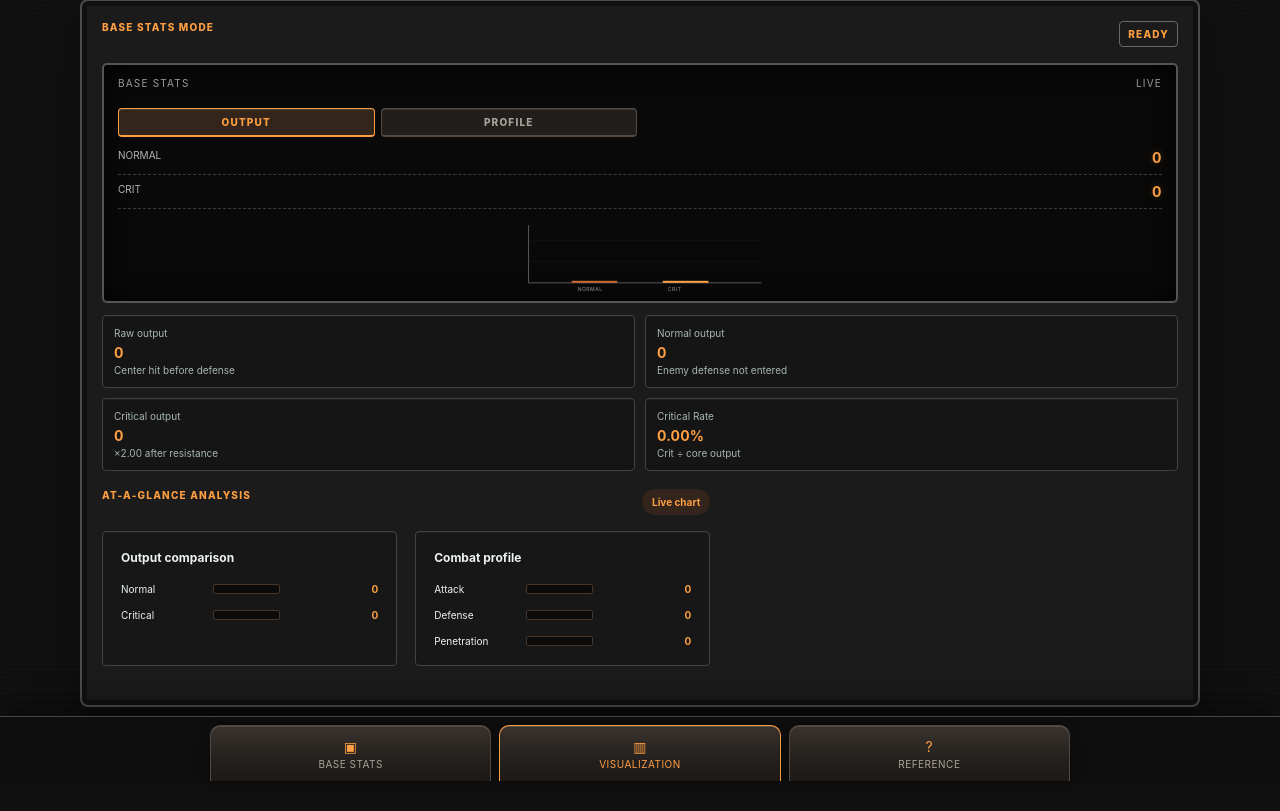
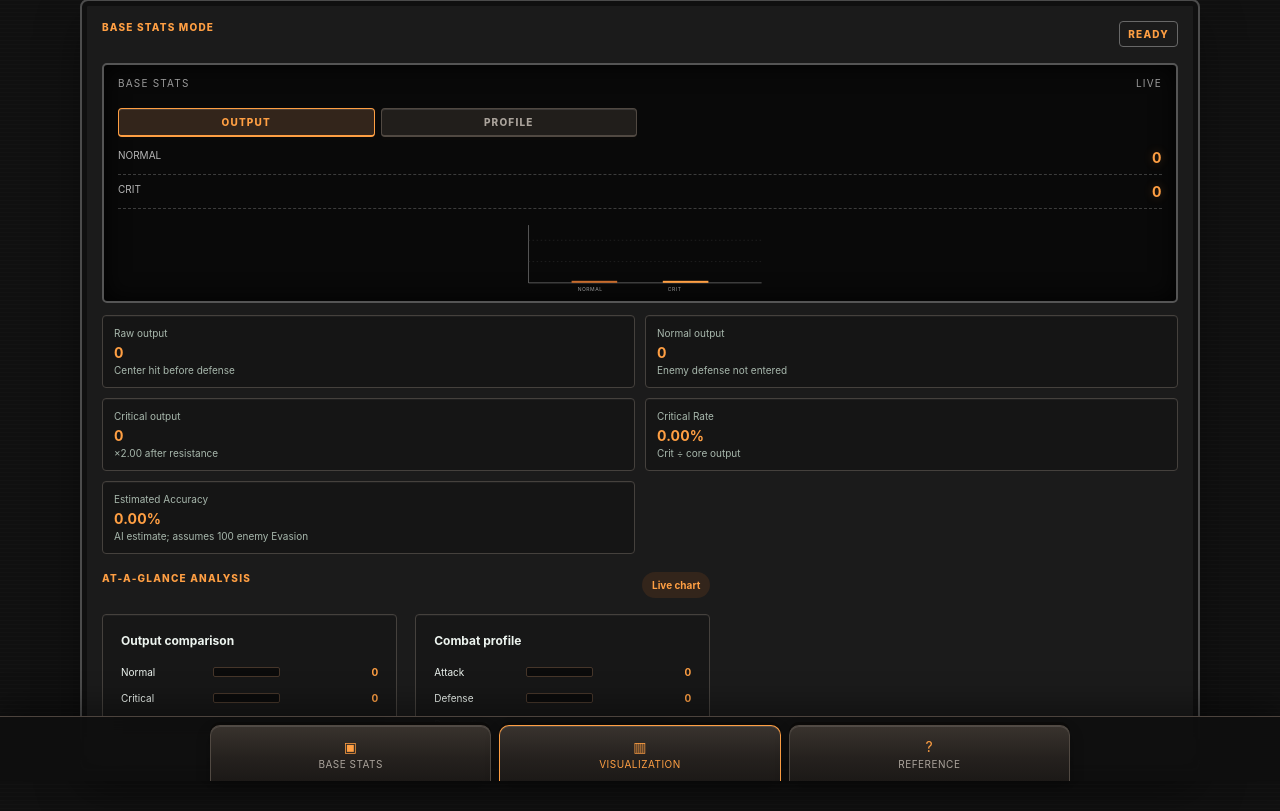
Before and after one commit to Jo11yPirate/WHOA_Adventure_Calculator, a Flask app: page / in a window 1280 px wide, after a click that opens the changed part. Shown: the part 19-830 px from the top of the page. Before the commit the page ends 800 px from the top, so only its background shows below. Run offline with Flask 3, Linux system fonts and the light colour scheme.

Commit message:
Add estimated accuracy metric
Co-authored-by: Copilot <223556219+Copilot@users.noreply.github.com>

```diff
--- a/app.py
+++ b/app.py
@@ -76,6 +76,7 @@ FORMULA_GUIDANCE = {
     "Healing output": "ATK + Penetration + Hit",
     "Critical damage/healing": "Normal Center Hit × 2.00",
     "Damage bonus": "1 + Damage Bonus %",
+    "Estimated accuracy (AI-generated approximation)": "min(100, Hit Rating ÷ assumed enemy Evasion × 100), assuming 100 Evasion",
     "Floating output": "Observed in-game; exact range pending",
     "Tank damage received": "Incoming Boss Damage × (1 − min(DMG Red %, 90%)) / [1 + (Defense Score × Defense Bonus %)]",
 }
@@ -212,6 +213,7 @@ def calculate_ascendancy(values):
     normal_center_hit = core_output * damage_bonus_multiplier
     critical_center_hit = normal_center_hit * 2
     critical_rate = (crit / core_output * 100) if core_output else 0
+    estimated_accuracy = min(100, hit)
     result = {
         **values,
         "is_healing": is_healing,
@@ -222,6 +224,7 @@ def calculate_ascendancy(values):
         "normal_center_hit": normal_center_hit,
         "critical_center_hit": critical_center_hit,
         "critical_rate": critical_rate,
+        "estimated_accuracy": estimated_accuracy,
         "raw_output": normal_center_hit,
         "mitigated_output": normal_center_hit,
         "critical_output": critical_center_hit,
--- a/static/dashboard.js
+++ b/static/dashboard.js
@@ -181,6 +181,7 @@ function runRecalculationPipeline() {
     const mitigation = 1;
     const criticalMultiplier = 2;
     const criticalRate = coreOutput ? (critRating / coreOutput) * 100 : 0;
+    const estimatedAccuracy = Math.min(100, hitRating);
     const damageReceived = (incomingDamage * (1 - damageReduction)) /
       (1 + defenseScore * defenseBonus);
     const critEvaluation = effectiveStat("Critical_Rate_Percentage", critRating);
@@ -189,6 +190,7 @@ function runRecalculationPipeline() {
     document.getElementById("res-normal").textContent = format(rawOutput * mitigation);
     document.getElementById("res-crit").textContent = format(rawOutput * mitigation * criticalMultiplier);
     document.getElementById("res-critical-rate").textContent = `${criticalRate.toFixed(2)}%`;
+    document.getElementById("res-estimated-accuracy").textContent = `${estimatedAccuracy.toFixed(2)}%`;
     const tankResult = document.getElementById("res-tank");
     if (tankResult) tankResult.textContent = format(damageReceived);
     document.getElementById("log-mitigation").textContent = `×${mitigation.toFixed(3)}`;
--- a/templates/index.html
+++ b/templates/index.html
@@ -141,6 +141,7 @@
               <article class="metric"><span>Normal output</span><strong id="res-normal">{{ "{:,.0f}".format(stats.mitigated_output) }}</strong><small id="log-mitigation">Enemy defense not entered</small></article>
               <article class="metric"><span>Critical output</span><strong id="res-crit">{{ "{:,.0f}".format(stats.critical_output) }}</strong><small id="log-crit-mult">×{{ "%.2f"|format(stats.critical_multiplier) }} after resistance</small></article>
               <article class="metric"><span>Critical Rate</span><strong id="res-critical-rate">{{ "%.2f"|format(stats.critical_rate) }}%</strong><small>Crit ÷ core output</small></article>
+              <article class="metric"><span>Estimated Accuracy</span><strong id="res-estimated-accuracy">{{ "%.2f"|format(stats.estimated_accuracy) }}%</strong><small>AI estimate; assumes 100 enemy Evasion</small></article>
             </div>
             <div class="recommendation warrior-only">
               <p class="eyebrow">Warrior Survivability</p>
@@ -206,6 +207,7 @@
               <article class="metric"><span>Normal output</span><strong id="res-normal">0</strong><small id="log-mitigation">Enemy defense not entered</small></article>
               <article class="metric"><span>Critical output</span><strong id="res-crit">0</strong><small id="log-crit-mult">×1.50</small></article>
               <article class="metric"><span>Critical Rate</span><strong id="res-critical-rate">0.00%</strong><small>Crit ÷ core output</small></article>
+              <article class="metric"><span>Estimated Accuracy</span><strong id="res-estimated-accuracy">0.00%</strong><small>AI estimate; assumes 100 enemy Evasion</small></article>
             </div>
             <div class="recommendation warrior-only">
               <p class="eyebrow">Tank result</p>
```
